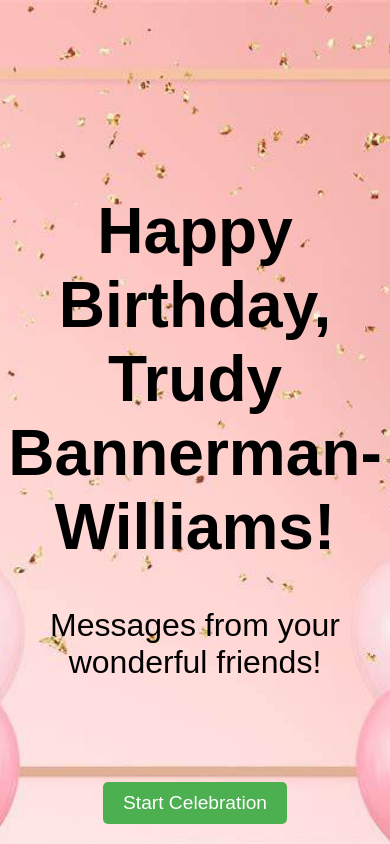
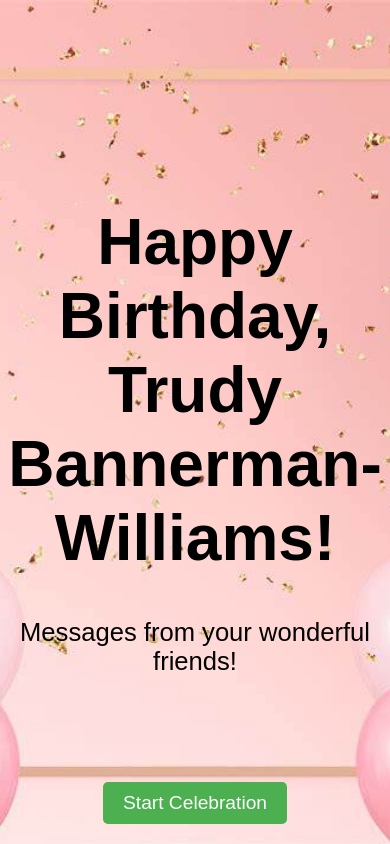
Before and after one commit to Dedeyd70/Birthday, a plain HTML site: page index.html in a window 390 px wide. Drawn offline with Linux system fonts and the light colour scheme.

Commit message:
Update responsive design for team message font size

```diff
--- a/styles.css
+++ b/styles.css
@@ -15,6 +15,19 @@ body {
 
 .container {
     position: relative; /* Add this to make sure the button stays in the container */
+}
+
+/* Responsive Design */
+@media (max-width: 768px) {
+    #teamMessage {
+        font-size: 1em;
+    }
+}
+
+@media (max-width: 480px) {
+    #teamMessage {
+        font-size: 0.8em;
+    }
 }
 
 .message {
```
